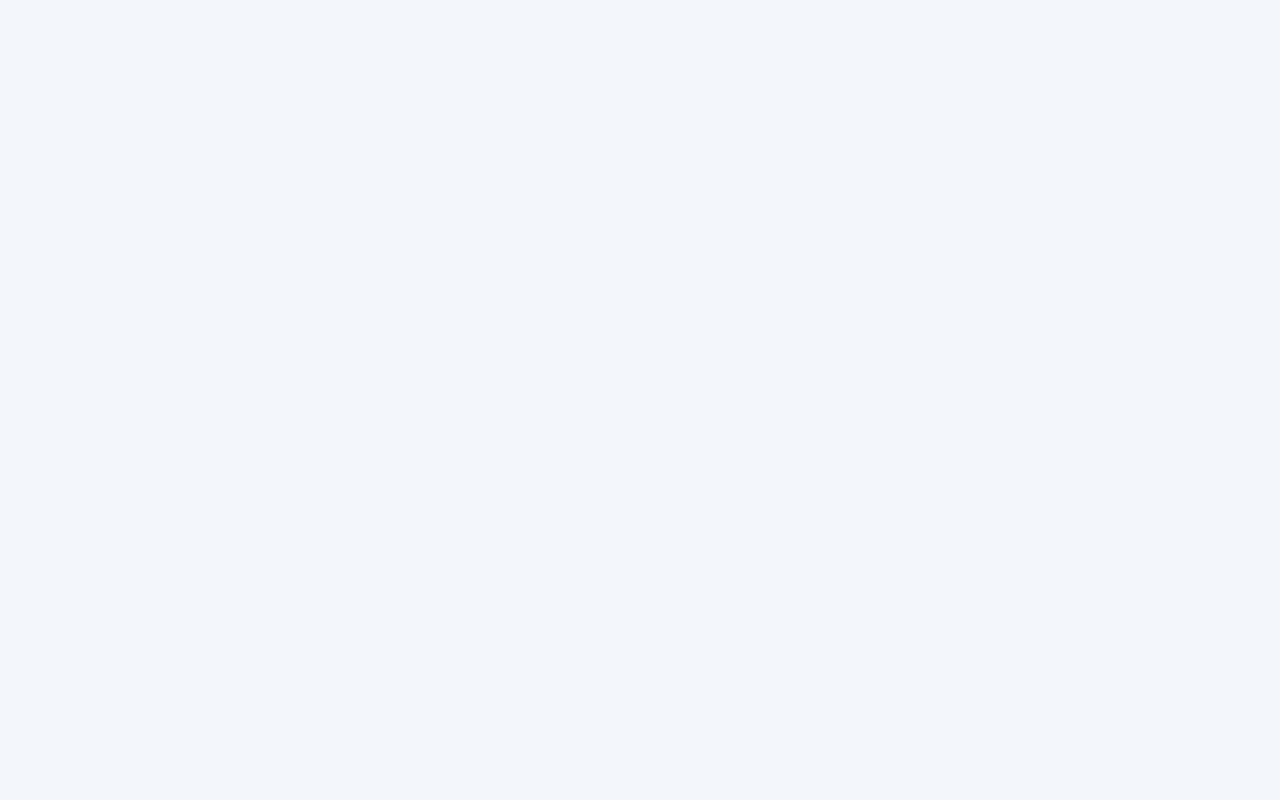
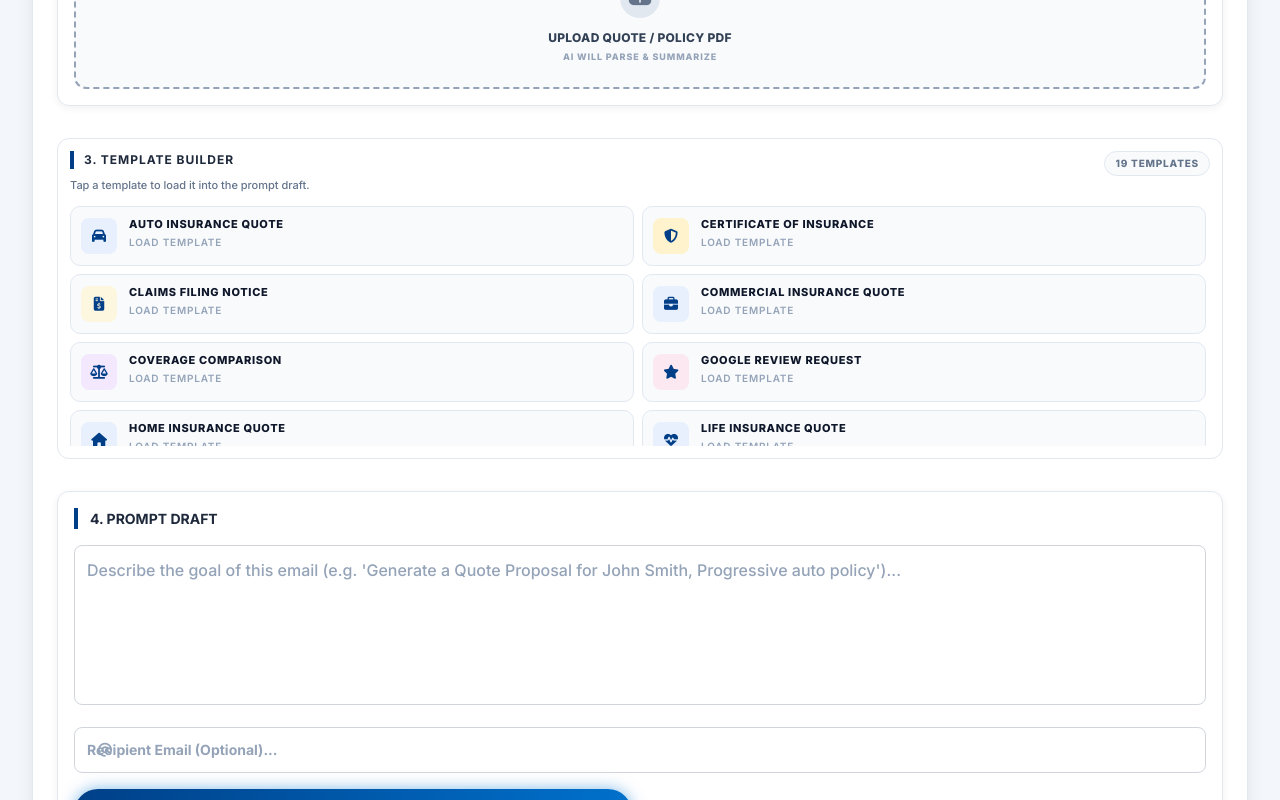
Before and after one commit to BillLayne/Customer-Matrix-Pro, a React (Vite) app: page / in a window 1280 px wide. Shown: the part 1480-2280 px from the top of the page. Built offline with nearby package versions, Linux system fonts and the light colour scheme.

Commit message:
Refine email template picker layout

```diff
--- a/components/AiAssistant.tsx
+++ b/components/AiAssistant.tsx
@@ -498,53 +498,89 @@ const AiAssistant: React.FC<AiAssistantProps> = ({ addToast }) => {
             {/* 3. Template Builder */}
             <div
                 style={{
-                    background: 'white',
+                    background: '#ffffff',
                     border: '1px solid #e2e8f0',
                     borderRadius: '12px',
-                    padding: '14px',
-                    boxShadow: '0 2px 8px rgba(0,0,0,0.06)'
+                    padding: '12px'
                 }}
             >
+                <div className="mb-3 flex items-start justify-between gap-3">
+                    <div>
                         <label
-                    className="mb-3 block text-slate-800"
+                            className="block text-slate-800"
                             style={{
                                 borderLeft: '4px solid #003f87',
                                 paddingLeft: '10px',
                                 fontWeight: 700,
                                 textTransform: 'uppercase',
-                        fontSize: '13px'
+                                fontSize: '12px',
+                                letterSpacing: '0.08em'
                             }}
                         >
                             3. Template Builder
                         </label>
-                <div className="grid grid-cols-2 gap-2 md:grid-cols-3 xl:grid-cols-4">
+                        <p className="mt-2 text-[11px] font-medium text-slate-500">
+                            Tap a template to load it into the prompt draft.
+                        </p>
+                    </div>
+                    <div
+                        className="shrink-0 rounded-full border border-slate-200 bg-slate-50 px-2.5 py-1 text-[10px] font-black uppercase text-slate-500"
+                        style={{ letterSpacing: '0.08em' }}
+                    >
+                        {Object.keys(PROMPT_TEMPLATES).length} templates
+                    </div>
+                </div>
+                <div
+                    className="grid grid-cols-2 gap-2 overflow-y-auto pr-1"
+                    style={{
+                        maxHeight: '240px'
+                    }}
+                >
                     {Object.entries(PROMPT_TEMPLATES)
                         .sort((a, b) => a[1].title.localeCompare(b[1].title))
                         .map(([key, tmpl]) => (
                             <button
                                 key={key}
                                 onClick={() => setPromptDraft(tmpl.prompt)}
-                                className="w-full transition-all text-[10px] font-black uppercase"
+                                className="w-full text-left transition-all"
                                 style={{
-                                    background: promptDraft === tmpl.prompt ? '#eff6ff' : (tmpl.bgColor || 'white'),
-                                    border: promptDraft === tmpl.prompt ? '1px solid #003f87' : '1px solid #d1d5db',
-                                    borderRadius: '8px',
-                                    padding: '8px 10px',
-                                    boxShadow: promptDraft === tmpl.prompt ? '0 0 0 1px rgba(0,63,135,0.08)' : '0 1px 2px rgba(0,0,0,0.05)',
-                                    color: promptDraft === tmpl.prompt ? '#003f87' : '#64748b',
-                                    minHeight: '42px',
-                                    lineHeight: '1.2',
+                                    background: promptDraft === tmpl.prompt ? '#eaf2ff' : '#f8fafc',
+                                    border: promptDraft === tmpl.prompt ? '1px solid #003f87' : '1px solid #e2e8f0',
+                                    borderRadius: '10px',
+                                    padding: '10px',
+                                    color: '#0f172a',
+                                    minHeight: '60px',
                                 }}
-                                onMouseOver={(e) => {
-                                    e.currentTarget.style.borderColor = '#003f87';
-                                    e.currentTarget.style.color = '#003f87';
+                            >
+                                <div className="flex items-start gap-3">
+                                    <div
+                                        className="flex h-9 w-9 shrink-0 items-center justify-center rounded-lg"
+                                        style={{
+                                            background: promptDraft === tmpl.prompt ? '#003f87' : (tmpl.bgColor || '#e2e8f0'),
+                                            color: promptDraft === tmpl.prompt ? '#ffffff' : '#003f87'
                                         }}
-                                onMouseOut={(e) => {
-                                    e.currentTarget.style.borderColor = '#d1d5db';
-                                    e.currentTarget.style.color = '#64748b';
+                                    >
+                                        <i className={`fa-solid ${tmpl.icon} text-sm`}></i>
+                                    </div>
+                                    <div className="min-w-0">
+                                        <div
+                                            className="text-[11px] font-black uppercase"
+                                            style={{
+                                                color: promptDraft === tmpl.prompt ? '#003f87' : '#0f172a',
+                                                letterSpacing: '0.06em',
+                                                lineHeight: '1.2'
                                             }}
                                         >
                                             {tmpl.title}
+                                        </div>
+                                        <div
+                                            className="mt-1 text-[10px] font-semibold uppercase text-slate-400"
+                                            style={{ letterSpacing: '0.08em' }}
+                                        >
+                                            {promptDraft === tmpl.prompt ? 'Selected' : 'Load Template'}
+                                        </div>
+                                    </div>
+                                </div>
                             </button>
                         ))}
                 </div>
```
Lines whose indentation alone changed are shown as unchanged.
